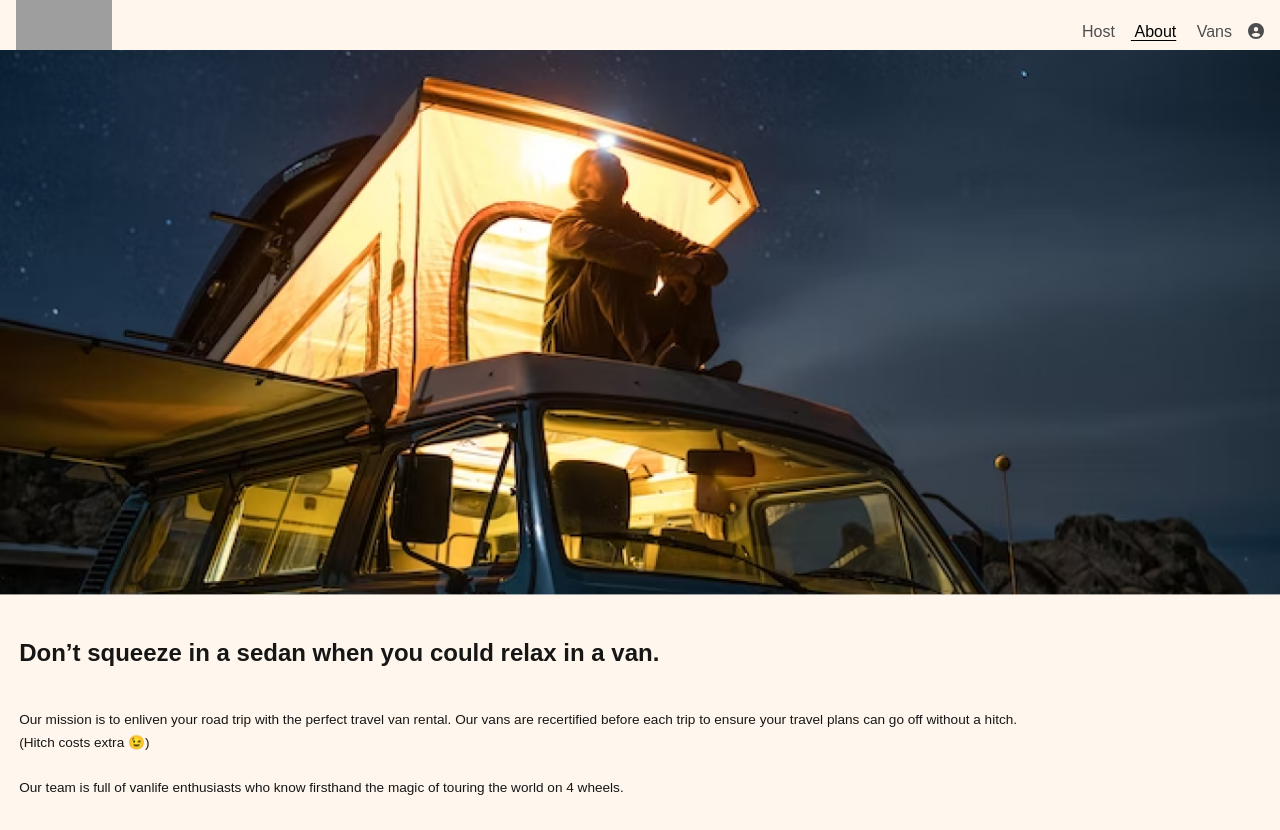
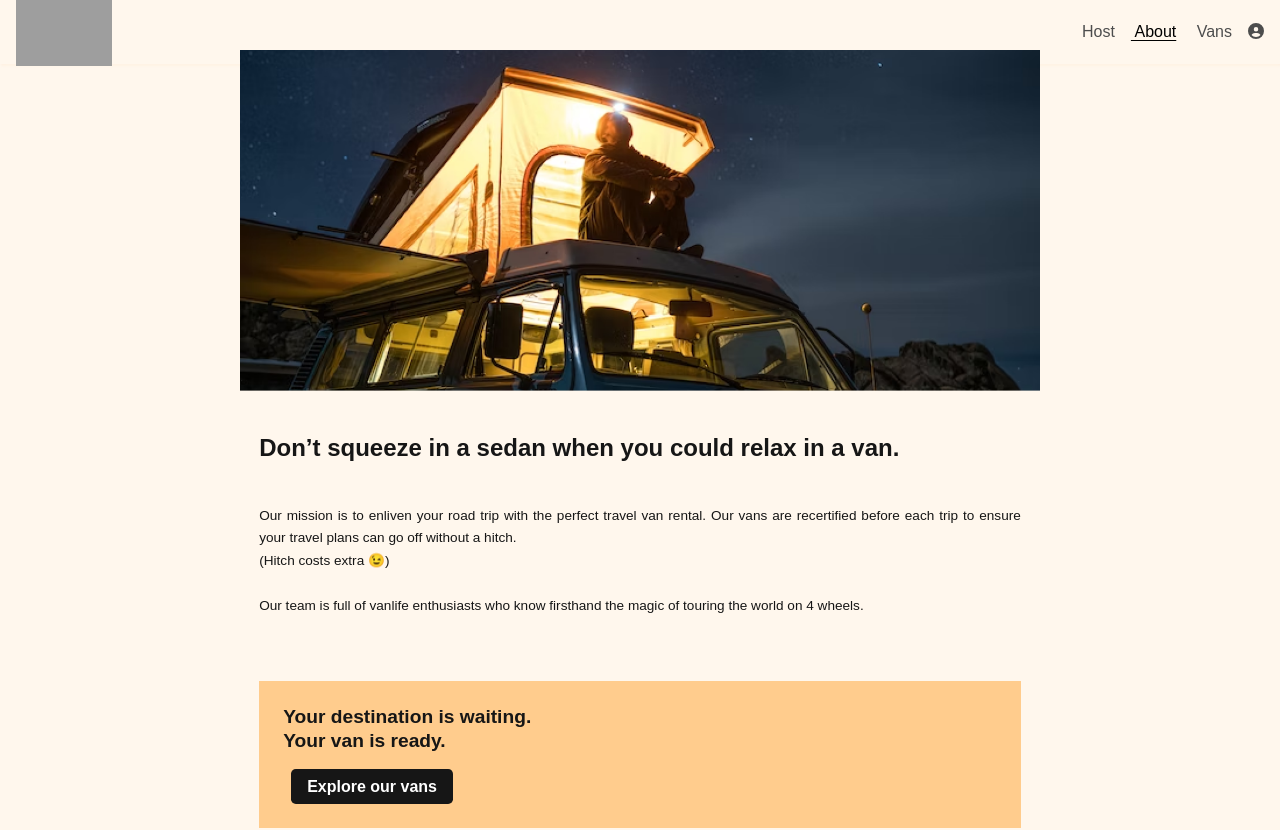
Before and after one commit to glauciellesa/van-life, a React (Vite) app: page /about in a window 1280 px wide. Shown: the top 830 px of the page. Built offline with nearby package versions, Linux system fonts and the light colour scheme; no server answers; grey boxes are pictures that could not be loaded; a web font is replaced by a local one.

Commit message:
Add media query to about compononent

```diff
--- a/src/pages/About/About.tsx
+++ b/src/pages/About/About.tsx
@@ -76,4 +76,7 @@ const StyledAbout = styled.div`
     font-size: 1rem;
     font-weight: 600;
   }
+  @media (min-width: 600px) {
+    width: 50rem;
+  }
 `;
```
